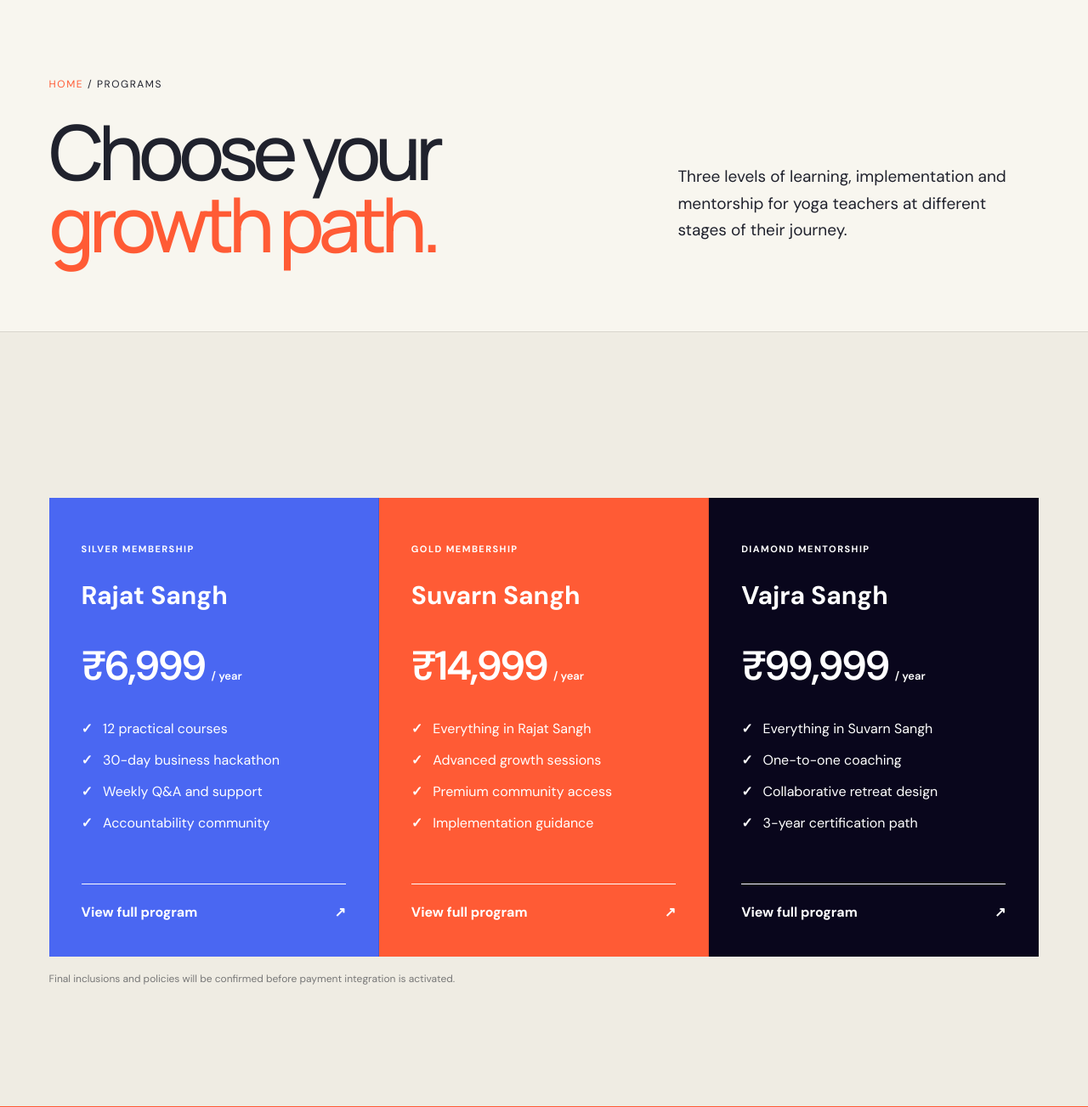
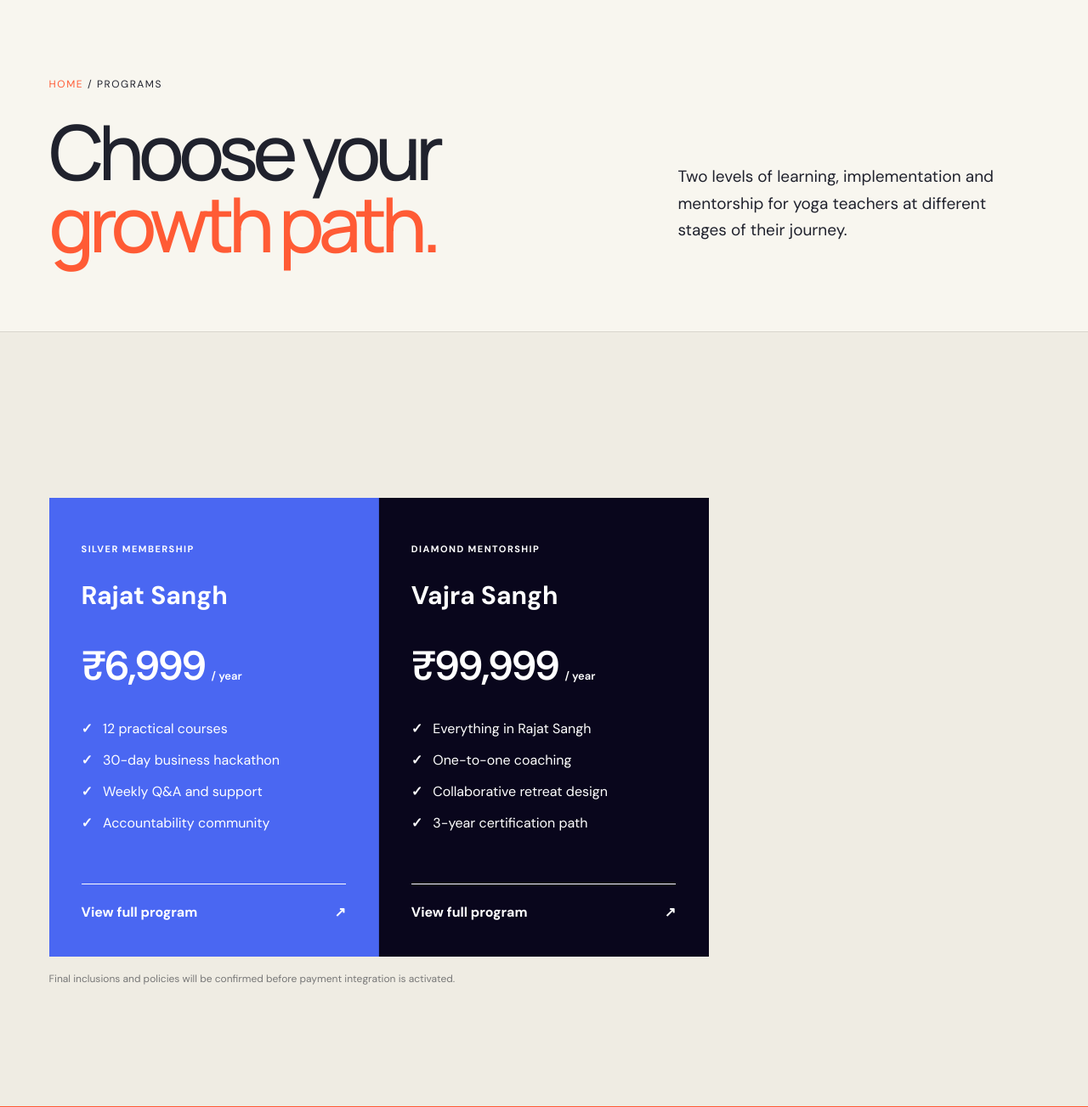
Before and after one commit to megatechzy-boop/yogaprosperitymodel, a PHP site: page /programs in a window 1280 px wide. Shown: the part 162-1465 px from the top of the page at 85% size. Run offline with PHP 8.4, Linux system fonts and the light colour scheme.

Commit message:
Remove Suvarn Sangh offer

```diff
--- a/contact.php
+++ b/contact.php
@@ -6,5 +6,5 @@ $name = trim((string)($_GET['name'] ?? '')); $email = trim((string)($_GET['email
 require __DIR__ . '/includes/header.php';
 ?>
 <section class="page-hero"><div><p class="breadcrumbs"><a href="/">Home</a> / Contact</p><h1>Start a<br><em>conversation.</em></h1></div><p>Tell us about your yoga journey and the kind of growth you are working toward. Our team will follow up personally.</p></section>
-<section class="content-section contact-page"><div><p class="eyebrow">Contact details</p><h2>We are here to help.</h2><div class="contact-details"><a href="tel:+917420087709">+91 74200 87709</a><a href="mailto:support@yogaprosperitymodel.com">support@yogaprosperitymodel.com</a><p>Uday Hill Top Residency<br>Ravet, Pune – 412101</p></div><div class="notice">Online payment is not active yet. Your team conversation comes first.</div></div><form class="contact-form" action="mailto:support@yogaprosperitymodel.com" method="post" enctype="text/plain"><label>Name<input type="text" name="name" value="<?= e($name) ?>" placeholder="Your full name" required></label><label>Email<input type="email" name="email" value="<?= e($email) ?>" placeholder="you@example.com" required></label><label>Phone<input type="tel" name="phone" value="<?= e($phone) ?>" placeholder="+91"></label><label>Program of interest<input type="text" name="program" value="<?= e($program) ?>" placeholder="Rajat, Suvarn or Vajra Sangh"></label><label>How can we help?<textarea name="message" rows="5" placeholder="Tell us about your goals"><?= e($message) ?></textarea></label><button type="submit">Send enquiry <span>↗</span></button></form></section>
+<section class="content-section contact-page"><div><p class="eyebrow">Contact details</p><h2>We are here to help.</h2><div class="contact-details"><a href="tel:+917420087709">+91 74200 87709</a><a href="mailto:support@yogaprosperitymodel.com">support@yogaprosperitymodel.com</a><p>Uday Hill Top Residency<br>Ravet, Pune – 412101</p></div><div class="notice">Online payment is not active yet. Your team conversation comes first.</div></div><form class="contact-form" action="mailto:support@yogaprosperitymodel.com" method="post" enctype="text/plain"><label>Name<input type="text" name="name" value="<?= e($name) ?>" placeholder="Your full name" required></label><label>Email<input type="email" name="email" value="<?= e($email) ?>" placeholder="you@example.com" required></label><label>Phone<input type="tel" name="phone" value="<?= e($phone) ?>" placeholder="+91"></label><label>Program of interest<input type="text" name="program" value="<?= e($program) ?>" placeholder="Rajat or Vajra Sangh"></label><label>How can we help?<textarea name="message" rows="5" placeholder="Tell us about your goals"><?= e($message) ?></textarea></label><button type="submit">Send enquiry <span>↗</span></button></form></section>
 <?php require __DIR__ . '/includes/footer.php'; ?>
--- a/index.php
+++ b/index.php
@@ -62,8 +62,7 @@ require __DIR__ . '/includes/header.php';
   <div class="section-heading split-title"><div><p class="eyebrow">Choose your growth path</p><h2>From first step to<br><em>full transformation.</em></h2></div><p>Every path combines learning, implementation and community. Choose the level of guidance that matches where you are today.</p></div>
   <div class="plan-grid">
     <article class="plan-card blue"><p>Silver membership</p><h3>Rajat Sangh</h3><div class="price">₹6,999<small>/ year</small></div><ul><li>12 practical courses</li><li>30-day business hackathon</li><li>Weekly Q&A and support</li><li>Accountability community</li></ul><a href="/programs/rajat-sangh.php">Explore Rajat Sangh <span>↗</span></a></article>
-    <article class="plan-card orange"><p>Gold membership</p><h3>Suvarn Sangh</h3><div class="price">₹14,999<small>/ year</small></div><ul><li>Everything in Rajat Sangh</li><li>Advanced growth sessions</li><li>Premium community access</li><li>Implementation guidance</li></ul><a href="/programs/suvarn-sangh.php">Explore Suvarn Sangh <span>↗</span></a></article>
-    <article class="plan-card dark"><p>Diamond mentorship</p><h3>Vajra Sangh</h3><div class="price">₹99,999<small>/ year</small></div><ul><li>Everything in Suvarn Sangh</li><li>One-to-one coaching</li><li>Collaborative retreat design</li><li>3-year certification path</li></ul><a href="/programs/vajra-sangh.php">Explore Vajra Sangh <span>↗</span></a></article>
+    <article class="plan-card dark"><p>Diamond mentorship</p><h3>Vajra Sangh</h3><div class="price">₹99,999<small>/ year</small></div><ul><li>Everything in Rajat Sangh</li><li>One-to-one coaching</li><li>Collaborative retreat design</li><li>3-year certification path</li></ul><a href="/programs/vajra-sangh.php">Explore Vajra Sangh <span>↗</span></a></article>
   </div>
 </section>
 
--- a/llms.txt
+++ b/llms.txt
@@ -7,14 +7,13 @@
 - [Home](https://yogaprosperitymodel.com/): Overview of the model, outcomes, programs, mentor, and common questions.
 - [About Prabhu Zunja](https://yogaprosperitymodel.com/about/): Founder background, credentials, mission, and philosophy.
 - [Yoga Prosperity Method](https://yogaprosperitymodel.com/yoga-prosperity-method/): Five-stage framework covering niche, program creation, positioning, enrolment, and delivery.
-- [Programs](https://yogaprosperitymodel.com/programs/): Comparison of the Rajat, Suvarn, and Vajra Sangh programs.
+- [Programs](https://yogaprosperitymodel.com/programs/): Comparison of the Rajat and Vajra Sangh programs.
 - [Success Stories](https://yogaprosperitymodel.com/success-stories/): Experiences attributed to Yoga Prosperity Model members.
 - [Contact](https://yogaprosperitymodel.com/contact/): Enquiry details for the Pune-based team.
 
 ## Programs
 
 - [Rajat Sangh](https://yogaprosperitymodel.com/programs/rajat-sangh/): Entry-level annual yoga business learning and implementation program.
-- [Suvarn Sangh](https://yogaprosperitymodel.com/programs/suvarn-sangh/): Advanced annual growth and community program.
 - [Vajra Sangh](https://yogaprosperitymodel.com/programs/vajra-sangh/): High-touch mentorship and collaborative development program.
 
 ## Key facts
--- a/pricing-policy.php
+++ b/pricing-policy.php
@@ -1,4 +1,4 @@
 <?php
 require_once __DIR__ . '/includes/config.php';
-$legal = ['title' => 'Pricing Policy', 'path' => '/pricing-policy/', 'description' => 'How program prices and payment information are presented by Yoga Prosperity Model.', 'sections' => [['Published prices', ['The website currently presents Rajat Sangh at ₹6,999 per year, Suvarn Sangh at ₹14,999 per year and Vajra Sangh at ₹99,999 per year. Final inclusions and applicable taxes will be confirmed before payment.']], ['Changes and offers', ['Program prices, promotional offers and availability may change. The price shown in the confirmed enrolment communication or future Razorpay checkout will govern the transaction.']], ['Transparency', ['Any taxes, instalment conditions or additional charges will be stated before the customer completes payment.']]]];
+$legal = ['title' => 'Pricing Policy', 'path' => '/pricing-policy/', 'description' => 'How program prices and payment information are presented by Yoga Prosperity Model.', 'sections' => [['Published prices', ['The website currently presents Rajat Sangh at ₹6,999 per year and Vajra Sangh at ₹99,999 per year. Final inclusions and applicable taxes will be confirmed before payment.']], ['Changes and offers', ['Program prices, promotional offers and availability may change. The price shown in the confirmed enrolment communication or future Razorpay checkout will govern the transaction.']], ['Transparency', ['Any taxes, instalment conditions or additional charges will be stated before the customer completes payment.']]]];
 require __DIR__ . '/includes/legal-page.php';
--- a/programs.php
+++ b/programs.php
@@ -1,11 +1,11 @@
 <?php
 require_once __DIR__ . '/includes/config.php';
 $current = 'programs';
-$meta = page_meta(['title' => 'Yoga Teacher Business Programs | Yoga Prosperity Model', 'description' => 'Compare Rajat Sangh, Suvarn Sangh and Vajra Sangh mentorship programs for yoga teachers.', 'path' => '/programs/']);
+$meta = page_meta(['title' => 'Yoga Teacher Business Programs | Yoga Prosperity Model', 'description' => 'Compare Rajat Sangh and Vajra Sangh mentorship programs for yoga teachers.', 'path' => '/programs/']);
 $structuredData = [breadcrumb_schema([['Home', '/'], ['Programs', '/programs/']])];
 require __DIR__ . '/includes/header.php';
 ?>
-<section class="page-hero"><div><p class="breadcrumbs"><a href="/">Home</a> / Programs</p><h1>Choose your<br><em>growth path.</em></h1></div><p>Three levels of learning, implementation and mentorship for yoga teachers at different stages of their journey.</p></section>
-<section class="plans section"><div class="plan-grid"><article class="plan-card blue"><p>Silver membership</p><h3>Rajat Sangh</h3><div class="price">₹6,999<small>/ year</small></div><ul><li>12 practical courses</li><li>30-day business hackathon</li><li>Weekly Q&A and support</li><li>Accountability community</li></ul><a href="/programs/rajat-sangh.php">View full program <span>↗</span></a></article><article class="plan-card orange"><p>Gold membership</p><h3>Suvarn Sangh</h3><div class="price">₹14,999<small>/ year</small></div><ul><li>Everything in Rajat Sangh</li><li>Advanced growth sessions</li><li>Premium community access</li><li>Implementation guidance</li></ul><a href="/programs/suvarn-sangh.php">View full program <span>↗</span></a></article><article class="plan-card dark"><p>Diamond mentorship</p><h3>Vajra Sangh</h3><div class="price">₹99,999<small>/ year</small></div><ul><li>Everything in Suvarn Sangh</li><li>One-to-one coaching</li><li>Collaborative retreat design</li><li>3-year certification path</li></ul><a href="/programs/vajra-sangh.php">View full program <span>↗</span></a></article></div><p class="plan-note">Final inclusions and policies will be confirmed before payment integration is activated.</p></section>
+<section class="page-hero"><div><p class="breadcrumbs"><a href="/">Home</a> / Programs</p><h1>Choose your<br><em>growth path.</em></h1></div><p>Two levels of learning, implementation and mentorship for yoga teachers at different stages of their journey.</p></section>
+<section class="plans section"><div class="plan-grid"><article class="plan-card blue"><p>Silver membership</p><h3>Rajat Sangh</h3><div class="price">₹6,999<small>/ year</small></div><ul><li>12 practical courses</li><li>30-day business hackathon</li><li>Weekly Q&A and support</li><li>Accountability community</li></ul><a href="/programs/rajat-sangh.php">View full program <span>↗</span></a></article><article class="plan-card dark"><p>Diamond mentorship</p><h3>Vajra Sangh</h3><div class="price">₹99,999<small>/ year</small></div><ul><li>Everything in Rajat Sangh</li><li>One-to-one coaching</li><li>Collaborative retreat design</li><li>3-year certification path</li></ul><a href="/programs/vajra-sangh.php">View full program <span>↗</span></a></article></div><p class="plan-note">Final inclusions and policies will be confirmed before payment integration is activated.</p></section>
 <section class="cta-band"><h2>Not sure which<br>Sangh fits?</h2><a class="button" href="/contact.php">Ask our team <span>↗</span></a></section>
 <?php require __DIR__ . '/includes/footer.php'; ?>
--- a/programs/suvarn-sangh.php
+++ /dev/null
@@ -1,4 +0,0 @@
-<?php
-require_once dirname(__DIR__) . '/includes/config.php';
-$program = ['name' => 'Suvarn Sangh', 'slug' => 'suvarn-sangh', 'level' => 'Accelerate your growth.', 'price' => '₹14,999', 'description' => 'A premium one-year community for yoga teachers ready for advanced strategy, stronger implementation and closer support.', 'intro' => 'Suvarn Sangh is designed for teachers who already have a foundation and want to strengthen their positioning, delivery and growth systems.', 'features' => [['Rajat foundation', 'Receive the core learning and implementation support included in Rajat Sangh.'], ['Advanced sessions', 'Go deeper into growth strategy, messaging and program development.'], ['Premium community', 'Connect with committed teachers at a similar stage of progress.'], ['Implementation guidance', 'Turn advanced ideas into focused weekly action.']]];
-require dirname(__DIR__) . '/includes/program-page.php';
--- a/programs/vajra-sangh.php
+++ b/programs/vajra-sangh.php
@@ -1,4 +1,4 @@
 <?php
 require_once dirname(__DIR__) . '/includes/config.php';
-$program = ['name' => 'Vajra Sangh', 'slug' => 'vajra-sangh', 'level' => 'Mentorship at depth.', 'price' => '₹99,999', 'description' => 'The highest level of mentorship for established yoga teachers building a differentiated program, retreat or long-term body of work.', 'intro' => 'Vajra Sangh combines the full community pathway with individual guidance and deeper collaborative development.', 'features' => [['Everything in Suvarn', 'Access the complete learning and premium community ecosystem.'], ['One-to-one coaching', 'Receive focused support for your business, program and decisions.'], ['Retreat collaboration', 'Develop a purposeful retreat concept and experience.'], ['Certification pathway', 'Follow a longer-term three-year development and recognition path.']]];
+$program = ['name' => 'Vajra Sangh', 'slug' => 'vajra-sangh', 'level' => 'Mentorship at depth.', 'price' => '₹99,999', 'description' => 'The highest level of mentorship for established yoga teachers building a differentiated program, retreat or long-term body of work.', 'intro' => 'Vajra Sangh combines the Rajat learning pathway with individual guidance and deeper collaborative development.', 'features' => [['Rajat foundation', 'Build on the core learning and implementation support included in Rajat Sangh.'], ['One-to-one coaching', 'Receive focused support for your business, program and decisions.'], ['Retreat collaboration', 'Develop a purposeful retreat concept and experience.'], ['Certification pathway', 'Follow a longer-term three-year development and recognition path.']]];
 require dirname(__DIR__) . '/includes/program-page.php';
--- a/sitemap.xml
+++ b/sitemap.xml
@@ -5,7 +5,6 @@
   <url><loc>https://yogaprosperitymodel.com/yoga-prosperity-method/</loc><lastmod>2026-07-17</lastmod><priority>0.9</priority></url>
   <url><loc>https://yogaprosperitymodel.com/programs/</loc><lastmod>2026-07-17</lastmod><priority>0.9</priority></url>
   <url><loc>https://yogaprosperitymodel.com/programs/rajat-sangh/</loc><lastmod>2026-07-17</lastmod><priority>0.8</priority></url>
-  <url><loc>https://yogaprosperitymodel.com/programs/suvarn-sangh/</loc><lastmod>2026-07-17</lastmod><priority>0.8</priority></url>
   <url><loc>https://yogaprosperitymodel.com/programs/vajra-sangh/</loc><lastmod>2026-07-17</lastmod><priority>0.8</priority></url>
   <url><loc>https://yogaprosperitymodel.com/success-stories/</loc><lastmod>2026-07-17</lastmod><priority>0.7</priority></url>
   <url><loc>https://yogaprosperitymodel.com/contact/</loc><lastmod>2026-07-17</lastmod><priority>0.7</priority></url>
```
Also changed, not shown: .htaccess.
